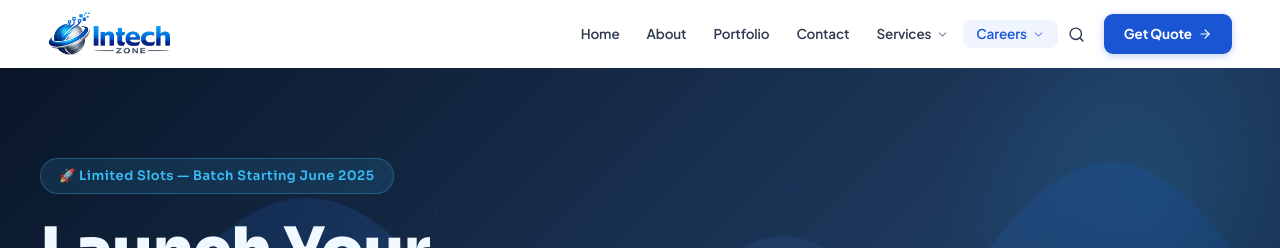
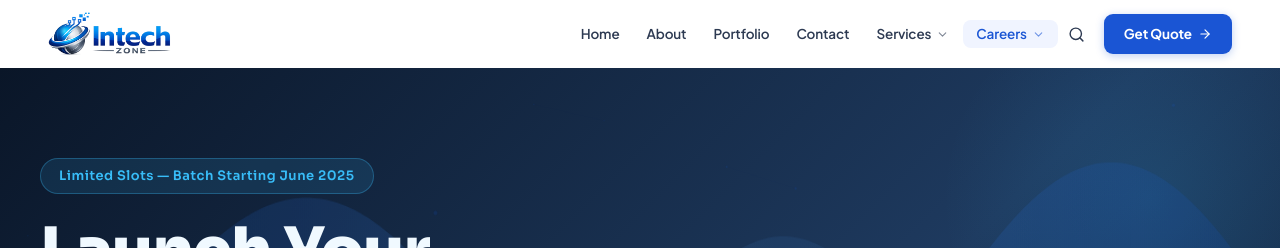
Before and after one commit to instadotanalytics/IntechZone, a React (Vite) app in the folder Frontend/: page /careers/internships in a window 1280 px wide. Shown: the top 248 px of the page. Built offline with nearby package versions, Linux system fonts and the light colour scheme; a web font is replaced by a local one.

Commit message:
Project update and deployment configuration

```diff
--- a/Frontend/src/Components/Career/JoinOurTeam/Internship.jsx
+++ b/Frontend/src/Components/Career/JoinOurTeam/Internship.jsx
@@ -114,7 +114,7 @@ const HeroSection = () => {
       <div className={styles.heroGrid}>
         <div>
           <div className={styles.heroBadge}>
-            🚀 Limited Slots — Batch Starting June 2025
+            Limited Slots — Batch Starting June 2025
           </div>
 
           <h1 className={styles.heroH1}>
--- a/Frontend/src/Components/ExpertTeam/ExpertTeam.jsx
+++ b/Frontend/src/Components/ExpertTeam/ExpertTeam.jsx
@@ -164,7 +164,7 @@ export default function ExpertTeam() {
 
             <div className={styles.heroText}>
               <div className={styles.heroPill}>
-                ⭐ Meet The Experts &nbsp;|&nbsp; 50+ Specialists
+                 Meet The Experts &nbsp;|&nbsp; 50+ Specialists
               </div>
               <h1 className={styles.heroTitle}>
                 Industry Veterans<br />Who <em>Deliver Results</em>
--- a/Frontend/src/Components/Portfolio/PortfolioHomepage.jsx
+++ b/Frontend/src/Components/Portfolio/PortfolioHomepage.jsx
@@ -10,6 +10,7 @@ import {
   FiSearch, FiX, FiFilter, FiCheck, FiEye,
   FiCalendar, FiUsers, FiAward, FiClock
 } from 'react-icons/fi'
+import TestimonialSection from '../../Pages/Home/TestimonialSection'
 
 
 // Portfolio Data
@@ -576,6 +577,7 @@ const PortfolioHomepage = () => {
           </div>
         </div>
       )}
+      <TestimonialSection/>
 
       {/* ─── CTA SECTION ─── */}
       <section className={styles.ctaSection}>
```
